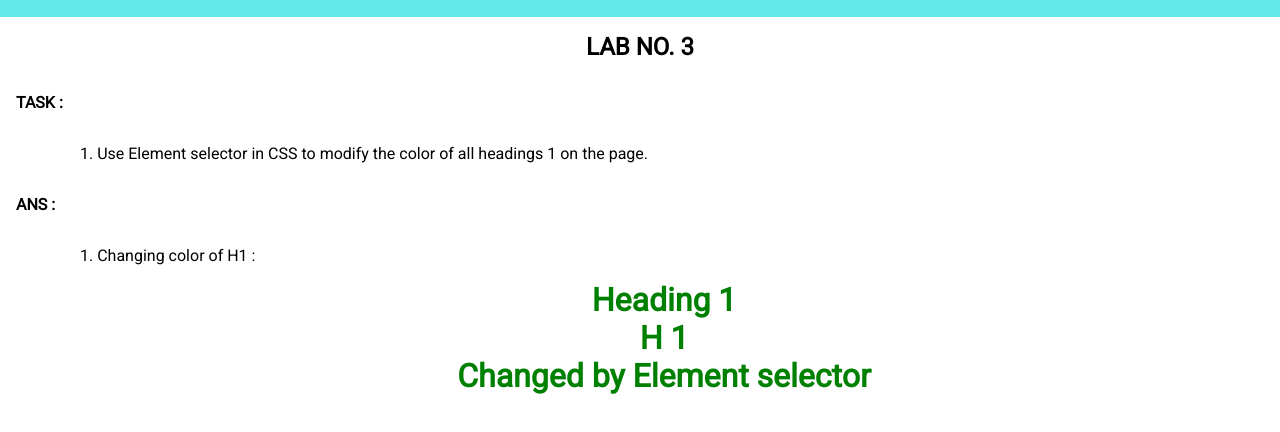
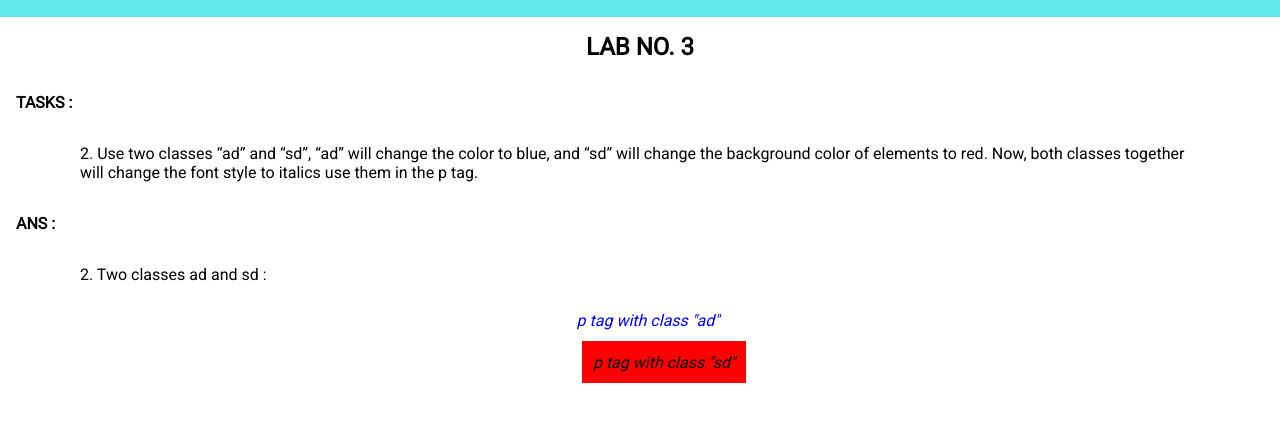
Before and after one commit to Animeshmaru/lab-3-1, a plain HTML site: page index.html in a window 1280 px wide. Shown: the part 68-500 px from the top of the page. Drawn offline with Linux system fonts and the light colour scheme.

Commit message:
first commit

```diff
--- a/index.html
+++ b/index.html
@@ -17,22 +17,20 @@
         <h2 class="title">LAB NO. 3</h2>
     </div>
 
-    <h4 class="title">TASK :   </h4>
+    <h4 class="title">TASKS :   </h4>
     <div class="ques">
-        <p>1. Use Element selector in CSS to modify the color of all headings 1 on the page.</p>
+
+        <p>2. Use two classes “ad” and “sd”, “ad” will change the color to blue, and “sd” will change the background color of elements to red. Now, both classes together will change the font style to italics use them in the p tag.</p>
 
     </div>
 
     <h4 class="title">ANS :</h4>
     <div class="ans">
-        1.
-        Changing color of H1 :
-        <div class="one">
-            <h1>Heading 1</h1>
-            <h1>H 1</h1>
-            <h1>Changed by Element selector</h1>
-            <!-- <h1>Heading 4</h1> -->
-            <!-- <h1>()</h1> -->
+
+        2. Two classes ad and sd :
+        <div class="two">
+            <p class="ad">p tag with class "ad"</p>
+            <p class="sd">p tag with class "sd"</p>
         </div>
 
     </div>
```
